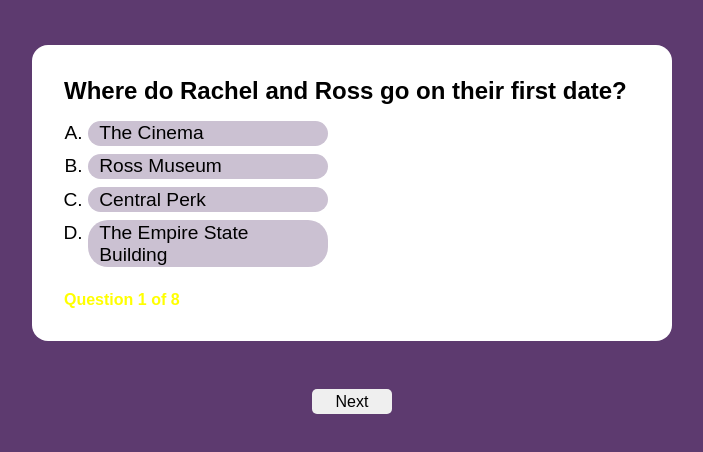
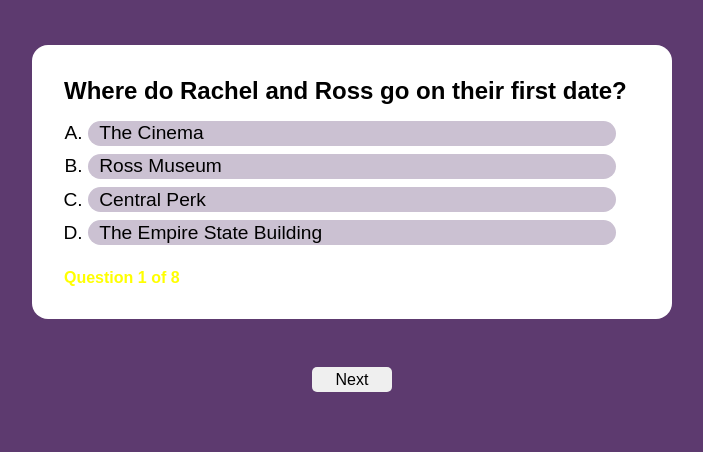
Before and after one commit to macorreia5/GameQuiz, a plain HTML site: page index.html in a window 1280 px wide. Shown: the part 84-536 px from the top of the page, without its empty margins (288-991 px from the left). Drawn offline with Linux system fonts and the light colour scheme.

Commit message:
Update style.css

```diff
--- a/style.css
+++ b/style.css
@@ -35,7 +35,7 @@ body {
     margin-bottom: 0.5rem;
     font-size: 1.2rem;
     border-radius: 20px;
-    width: 15rem;
+    width: 15rem auto;
     background: #cbc1d2;
 
 }
```
